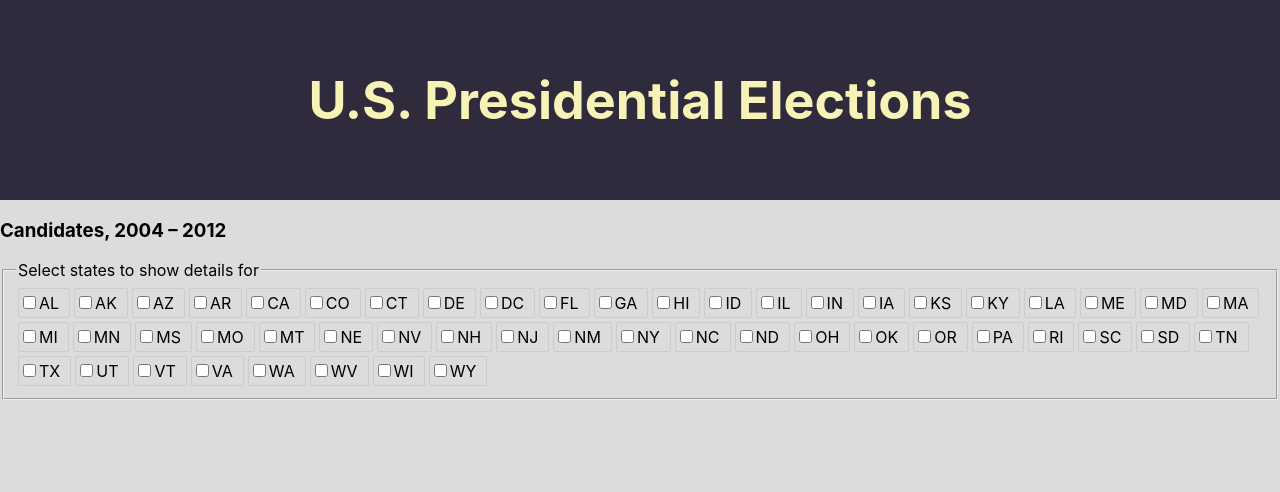
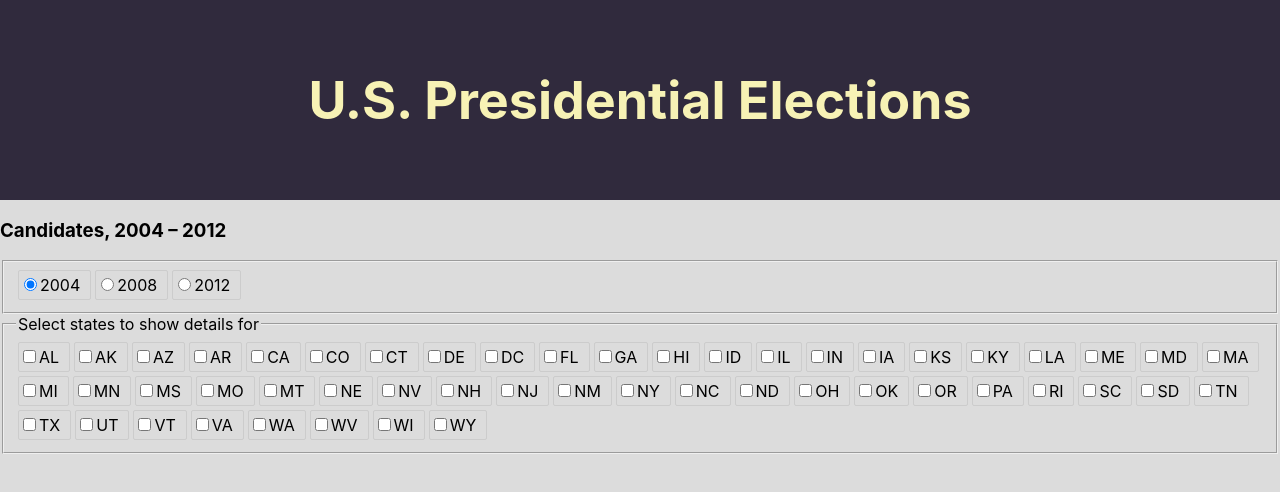
Before and after one commit to bhinebaugh/voterviz, a React (Create React App) app: page / in a window 1280 px wide. Shown: the top 492 px of the page. Built offline with nearby package versions, Linux system fonts and the light colour scheme.

Commit message:
input for selecting year to show results for

```diff
--- a/src/App.css
+++ b/src/App.css
@@ -20,7 +20,7 @@ body {
   color: #61dafb;
 }
 
-#filters #states label {
+#filters label {
   display: inline-block;
   padding: 4px 10px 4px 0;
   margin: 2px;
--- a/src/App.js
+++ b/src/App.js
@@ -25,11 +25,13 @@ class App extends React.Component {
       parties: ['parties_2004', 'parties_2008', 'parties_2012'], // unnused
       results: ['results_2004', 'results_2008', 'results_2012']
     }
+    this.years = [2004, 2008, 2012];
     this.stateAbbrevs = [
       "AL", "AK", "AZ", "AR", "CA", "CO", "CT", "DE", "DC", "FL", "GA", "HI", "ID", "IL", "IN", "IA", "KS", "KY", "LA", "ME", "MD", "MA", "MI", "MN", "MS", "MO", "MT", "NE", "NV", "NH", "NJ", "NM", "NY", "NC", "ND", "OH", "OK", "OR", "PA", "RI", "SC", "SD", "TN", "TX", "UT", "VT", "VA", "WA", "WV", "WI", "WY"
     ]
     this.state = {
       shown: [],
+      year: 2004,
       rawdata: {},
       dataset: []
     }
@@ -43,6 +45,10 @@ class App extends React.Component {
     } else {
       this.setState({ shown: [...this.state.shown, stateAbbr]})
     }
+  }
+
+  toggleYear = (year) => {
+    this.setState({ year: year });
   }
 
   componentDidMount = () => {
@@ -70,7 +76,7 @@ class App extends React.Component {
   }
 
   render() {
-    let year=2004;
+    let year = this.state.year;
     let subset=this.state.dataset.filter( result => result.year === year )
     this.byState = this.state.shown.map( stateAbbrev => {
       let results = this.state.dataset.filter( result => result.id === year.toString() + "_" + stateAbbrev )
@@ -88,6 +94,18 @@ class App extends React.Component {
         </header>
         <h3>Candidates, 2004 &ndash; 2012</h3>
         <div id="filters">
+          <fieldset id="year">
+            {this.years.map(year =>
+              <label>
+                <input type="radio"
+                  name="year"
+                  value={year}
+                  checked={year===this.state.year}
+                  onChange={() => this.toggleYear(year)}
+                />{year}
+              </label>
+            )}
+          </fieldset>
           <fieldset id="states">
             <legend>Select states to show details for</legend>
             {this.stateAbbrevs.map( stateAbbrev =>
```
